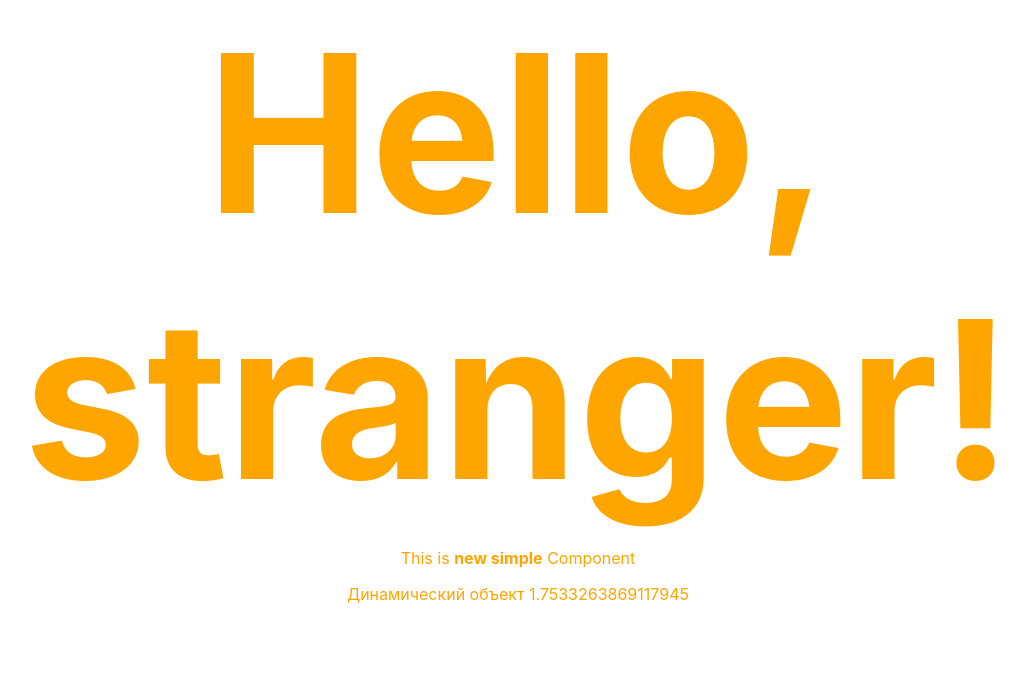
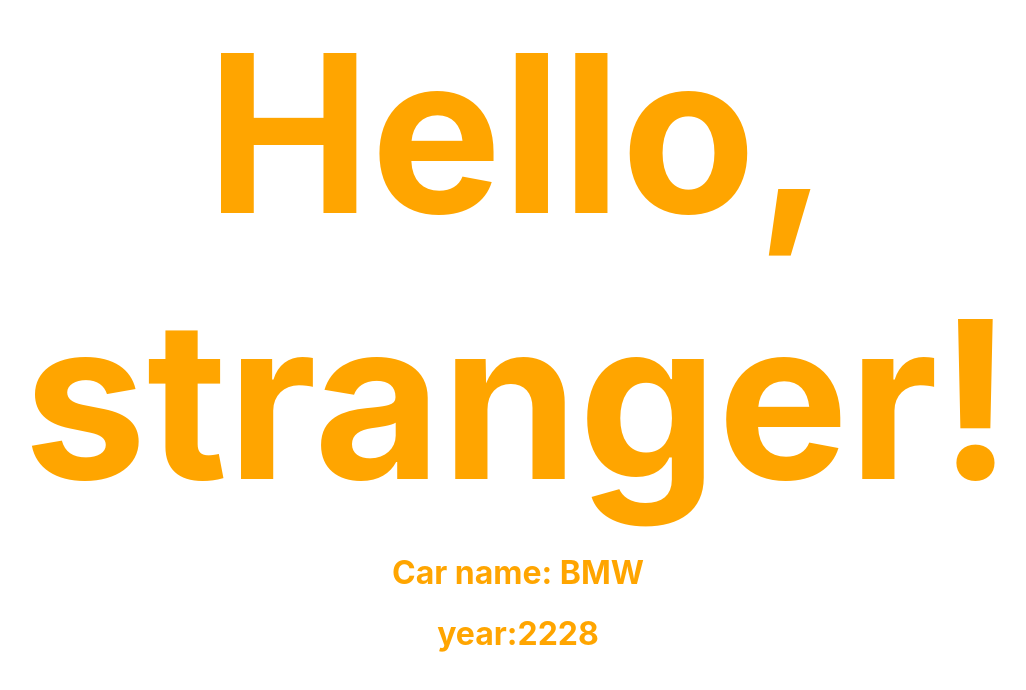
Before and after one commit to SyominAM/react, a React (Create React App) app: page / in a window 1280 px wide. Shown: the top 690 px of the page, without its empty margins (122-1148 px from the left). Built offline with nearby package versions, Linux system fonts and the light colour scheme.

Commit message:
parameter passing

```diff
--- a/src/App.js
+++ b/src/App.js
@@ -10,7 +10,7 @@ class App extends Component{
     return(
       <div style = {divStyle}>
         <h1  style={{fontSize: '220px',margin: 'auto'}}>Hello, stranger!</h1>
-        <Car/>
+        <Car name = {'BMW'} year = {2228} />
       </div>
     );
   }
--- a/src/Car/Car.js
+++ b/src/Car/Car.js
@@ -1,9 +1,9 @@
 import React from 'react'
 
 
-export default () =>(
+export default (props) =>(
     <div>
-        <p>This is <strong>new simple</strong> Component </p>
-        <p>Динамический объект {Math.random()+ 1}</p>
+        <h1>Car name: {props.name} </h1>
+        <h1>year:{props.year}  </h1>
     </div>
 )
```
